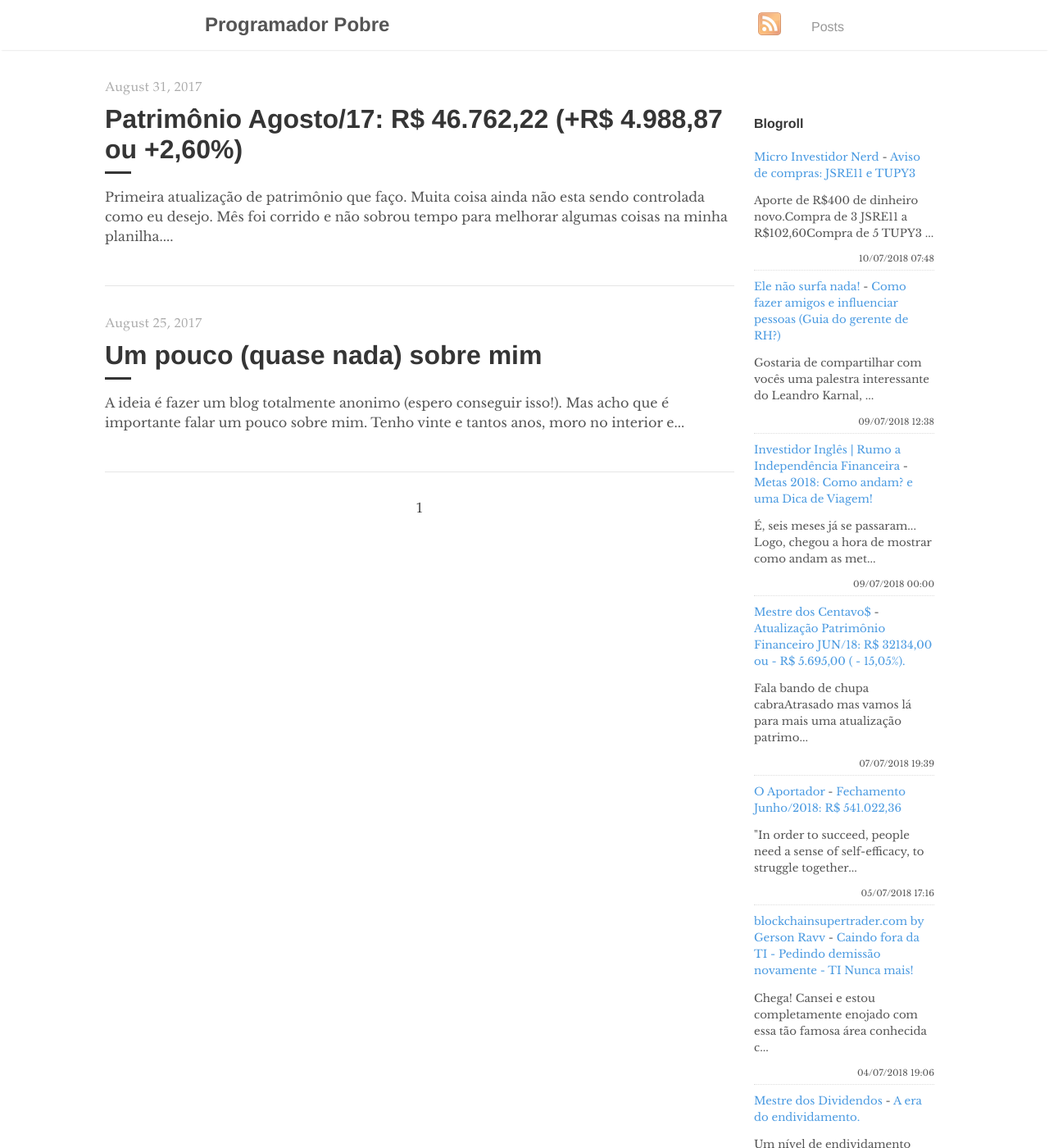
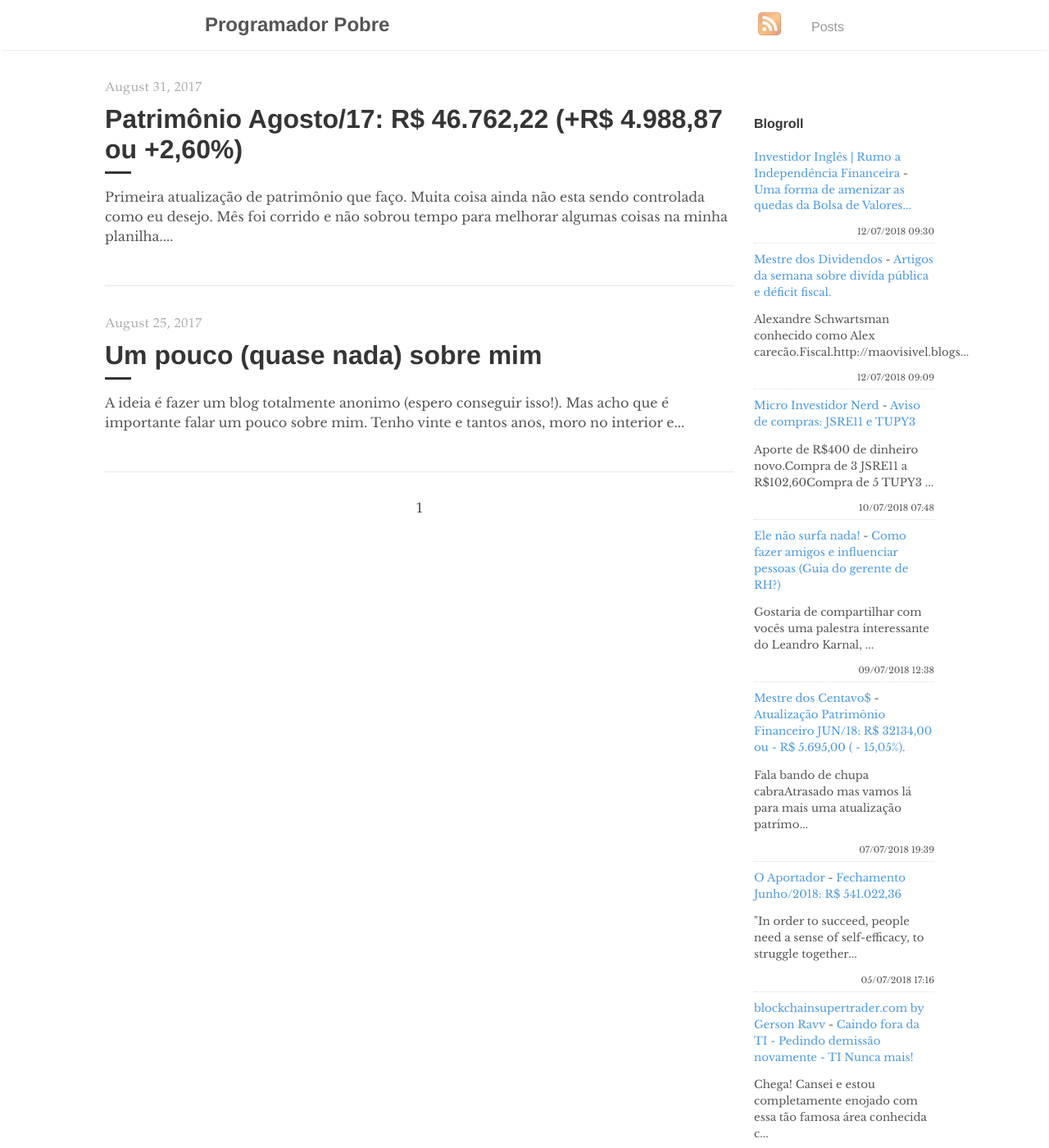
Before and after one commit to programadorpobre/programadorpobre.github.io, a Jekyll site: the page built from index.html, in a window 1280 px wide and 1400 px high. Shown: the whole window at 82% size. Built offline with Jekyll 4.4.1, drawn with Linux system fonts in a browser that asks for light colours; the list of posts is cut into pages by our own code; comment, search, counter and statistics services are not loaded; some of the changed text lies outside the part shown.

Commit message:
[ci skip] travis #341

```diff
--- a/_includes/feed-entries.html
+++ b/_includes/feed-entries.html
@@ -1,3 +1,13 @@
+<div class="feed-entry">
+    <a class="feed-entry-site-name" href="https://www.investidoringles.com/">Investidor Inglês | Rumo a Independência Financeira</a> - <a class="feed-entry-title" href="https://www.investidoringles.com/2018/07/mercado-de-opcoes-como-funciona.html">Uma forma de amenizar as quedas da Bolsa de Valores...</a>
+    <p class="feed-entry-summary"></p>
+    <time datetime="2018-07-12T09:30:00.000-03:00">12/07/2018 09:30</time>
+</div>
+<div class="feed-entry">
+    <a class="feed-entry-site-name" href="https://mestredosdividendos.blogspot.com/">Mestre dos Dividendos</a> - <a class="feed-entry-title" href="https://mestredosdividendos.blogspot.com/2018/07/artigos-da-semana-sobre-divida-publica.html">Artigos da semana sobre divída pública e déficit fiscal.</a>
+    <p class="feed-entry-summary">Alexandre Schwartsman conhecido como Alex carecão.Fiscal.http://maovisivel.blogs...</p>
+    <time datetime="2018-07-12T09:09:00.000-07:00">12/07/2018 09:09</time>
+</div>
 <div class="feed-entry">
     <a class="feed-entry-site-name" href="https://microinvestidornerd.blogspot.com/">Micro Investidor Nerd</a> - <a class="feed-entry-title" href="https://microinvestidornerd.blogspot.com/2018/07/aviso-de-compras-jsre11-e-tupy3.html">Aviso de compras: JSRE11 e TUPY3</a>
     <p class="feed-entry-summary">Aporte de R$400 de dinheiro novo.Compra de 3 JSRE11 a R$102,60Compra de 5 TUPY3 ...</p>
@@ -7,11 +17,6 @@
     <a class="feed-entry-site-name" href="https://elenaosurfanada.blogspot.com/">Ele não surfa nada!</a> - <a class="feed-entry-title" href="https://elenaosurfanada.blogspot.com/2018/07/como-fazer-amigos-e-influenciar-pessoas.html">Como fazer amigos e influenciar pessoas (Guia do gerente de RH?)</a>
     <p class="feed-entry-summary">Gostaria de compartilhar com vocês uma palestra interessante do Leandro Karnal, ...</p>
     <time datetime="2018-07-09T12:38:00.001-03:00">09/07/2018 12:38</time>
-</div>
-<div class="feed-entry">
-    <a class="feed-entry-site-name" href="https://www.investidoringles.com/">Investidor Inglês | Rumo a Independência Financeira</a> - <a class="feed-entry-title" href="https://www.investidoringles.com/2018/07/metas-2018-como-andam-e-uma-dica-de.html">Metas 2018: Como andam? e uma Dica de Viagem!</a>
-    <p class="feed-entry-summary">É, seis meses já se passaram... Logo, chegou a hora de mostrar como andam as met...</p>
-    <time datetime="2018-07-09T00:00:00.000-03:00">09/07/2018 00:00</time>
 </div>
 <div class="feed-entry">
     <a class="feed-entry-site-name" href="https://mestredoscentavos.blogspot.com/">Mestre dos Centavo$</a> - <a class="feed-entry-title" href="https://mestredoscentavos.blogspot.com/2018/07/atualizacao-patrimonio-financeiro-jun18.html">Atualização Patrimônio Financeiro JUN/18: R$ 32134,00 ou - R$ 5.695,00 ( - 15,05%).</a>
@@ -29,11 +34,6 @@
     <time datetime="2018-07-04T19:06:00.000-03:00">04/07/2018 19:06</time>
 </div>
 <div class="feed-entry">
-    <a class="feed-entry-site-name" href="https://mestredosdividendos.blogspot.com/">Mestre dos Dividendos</a> - <a class="feed-entry-title" href="https://mestredosdividendos.blogspot.com/2018/07/a-era-do-endividamento.html">A era do endividamento.</a>
-    <p class="feed-entry-summary">Um nível de endividamento jamais visto desde a Segunda Guerra Mundial ameaça ino...</p>
-    <time datetime="2018-07-02T16:26:00.000-07:00">02/07/2018 16:26</time>
-</div>
-<div class="feed-entry">
     <a class="feed-entry-site-name" href="https://alemdapoupanca.blogspot.com/">Além da poupança</a> - <a class="feed-entry-title" href="https://alemdapoupanca.blogspot.com/2018/07/fechamento-junho-de-2018.html">Fechamento – Junho de 2018</a>
     <p class="feed-entry-summary">         Normal  0      21      false  false  false    PT-BR  X-NONE  X-NONE    ...</p>
     <time datetime="2018-07-01T07:20:00.000-03:00">01/07/2018 07:20</time>
```
